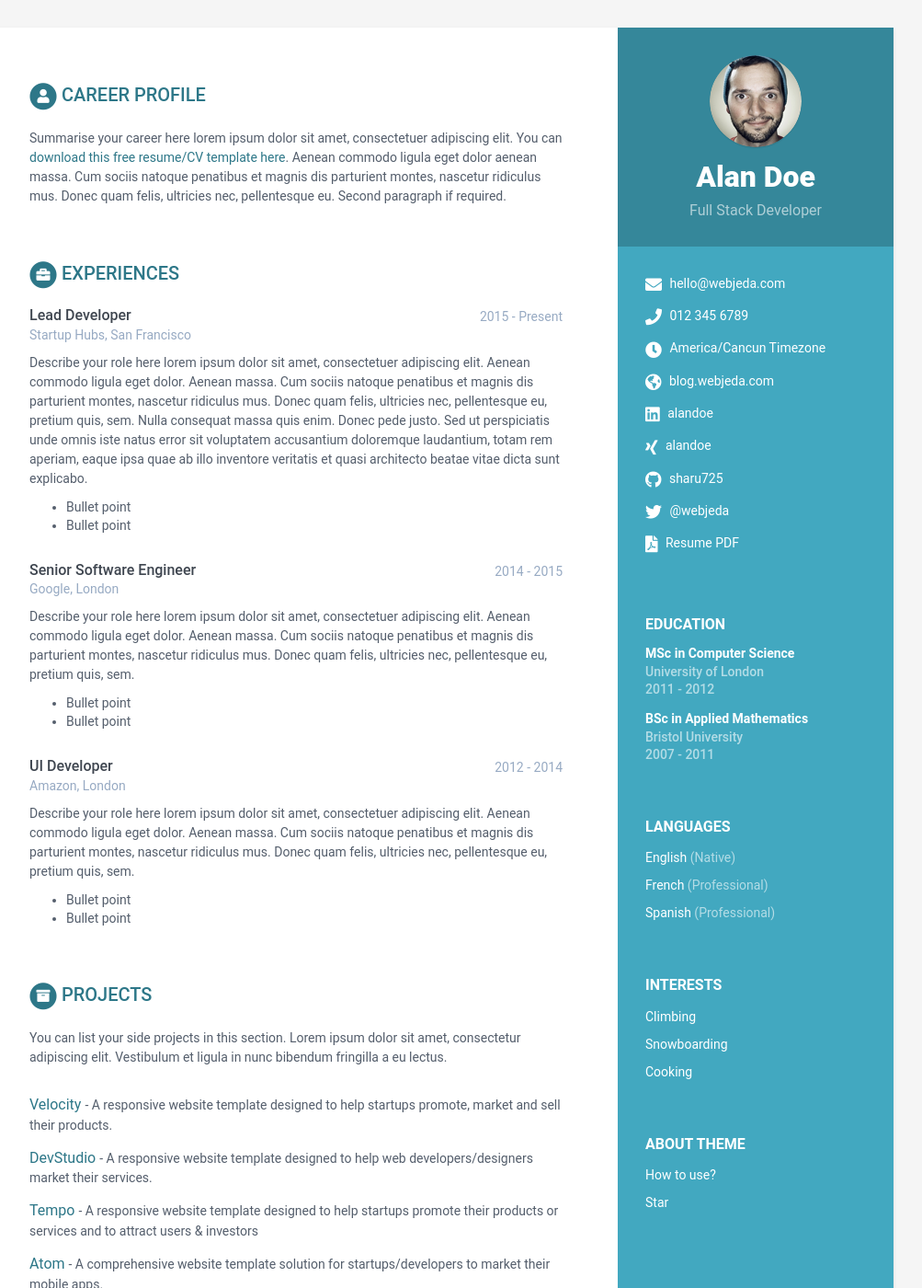
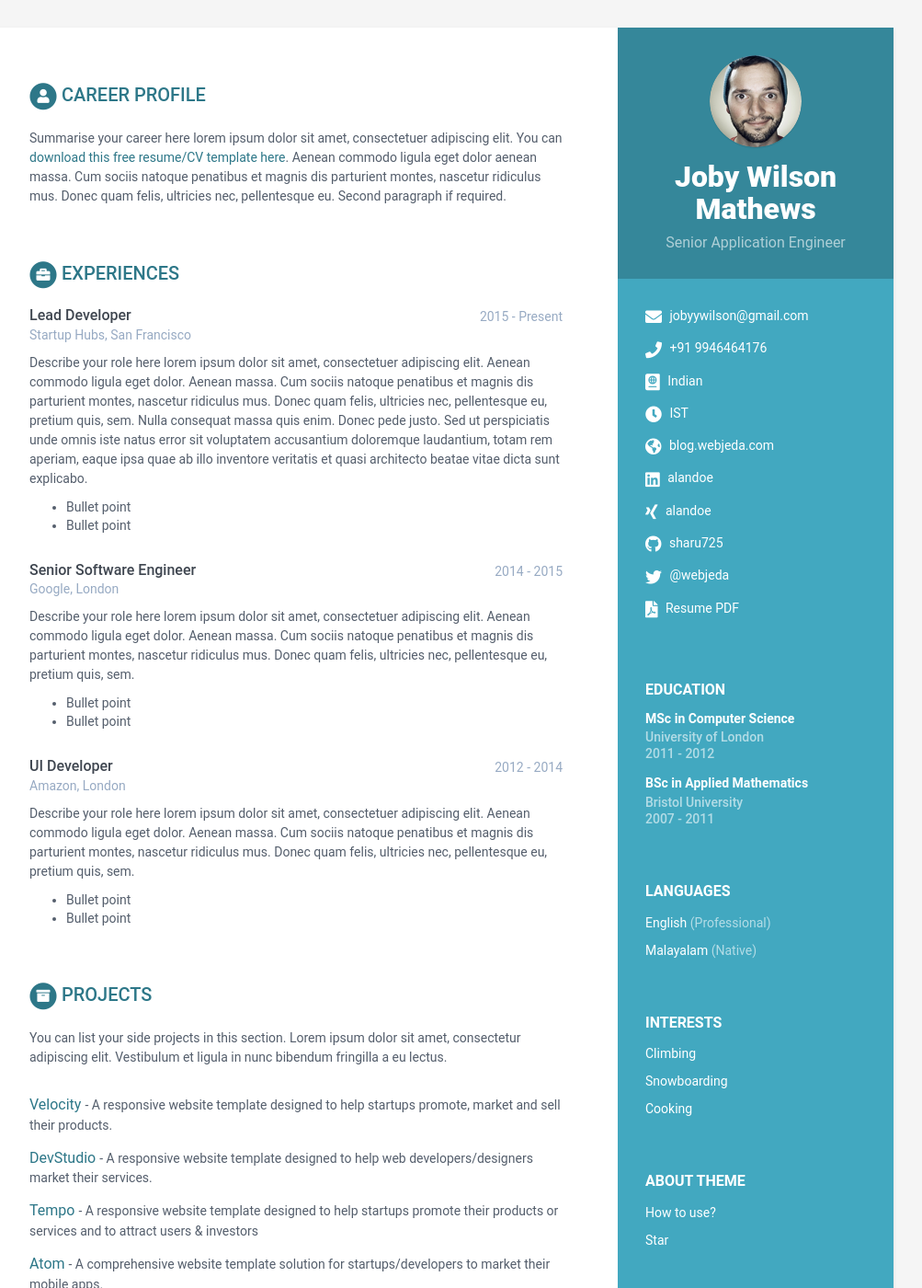
Before and after one commit to jobyywilson/online-cv-master, a Jekyll site: the page built from index.html, in a window 1280 px wide and 1400 px high. Shown: the whole window at 92% size, without its empty margins (168-1171 px from the left). Built offline with Jekyll 4.4.1, drawn with Linux system fonts in a browser that asks for light colours.

Commit message:
Update data.yml

```diff
--- a/_data/data.yml
+++ b/_data/data.yml
@@ -7,15 +7,15 @@ sidebar:
     education: True # set to False if you want education in main section instead of in sidebar
 
     # Profile information
-    name: Alan Doe
-    tagline: Full Stack Developer
+    name: Joby Wilson Mathews
+    tagline: Senior Application Engineer
     avatar: profile.png  #place a 100x100 picture inside /assets/images/ folder and provide the name of the file below
 
     # Sidebar links
-    email: hello@webjeda.com
-    phone: 012 345 6789
-    timezone: America/Cancun Timezone
-    citizenship:
+    email: jobyywilson@gmail.com
+    phone: +91 9946464176
+    timezone: IST
+    citizenship: Indian
     website: blog.webjeda.com #do not add http://
     linkedin: alandoe
     xing: alandoe
@@ -33,13 +33,10 @@ sidebar:
       title: Languages
       info:
         - idiom: English
-          level: Native
-
-        - idiom: French
           level: Professional
 
-        - idiom: Spanish
-          level: Professional
+        - idiom: Malayalam
+          level: Native
 
     interests:
       title: Interests
```
